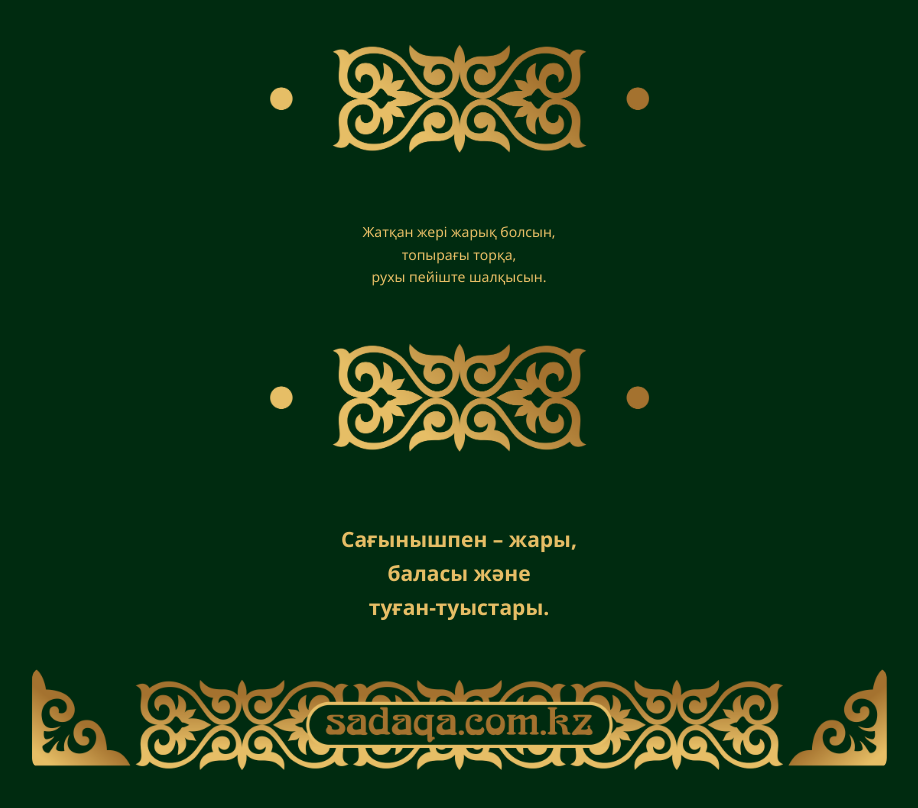
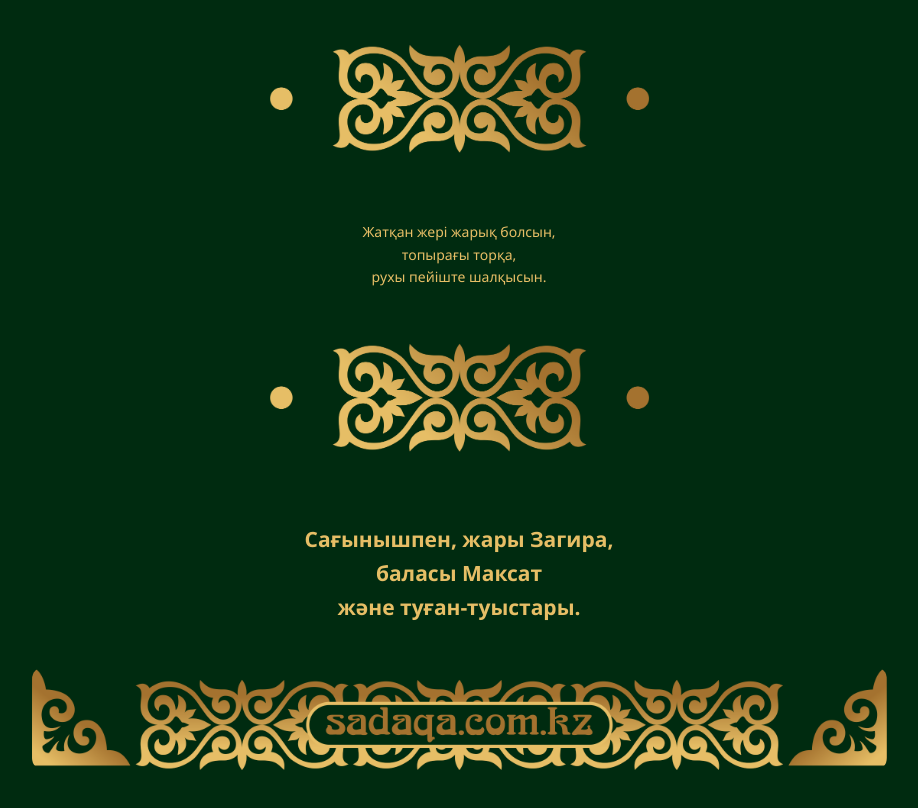
Before and after one commit to somicadze/sadaqa.kz, a plain HTML site: page sadaqa_2025_koshkinbaev_berik/index.html in a window 1280 px wide. Shown: the part 3627-4435 px from the top of the page, without its empty margins (181-1099 px from the left). Drawn offline with Linux system fonts and the light colour scheme.

Commit message:
Update index.html

```diff
--- a/sadaqa_2025_koshkinbaev_berik/index.html
+++ b/sadaqa_2025_koshkinbaev_berik/index.html
@@ -99,7 +99,7 @@
 <p>
 <br>
 
-<h2><center>Сағынышпен – жары, <br> баласы және <br> туған-туыстары.</center></h2>
+<h2><center>Сағынышпен, жары Загира, <br> баласы Максат <br> және туған-туыстары.</center></h2>
 <div class="text">
 
 <p>
```
